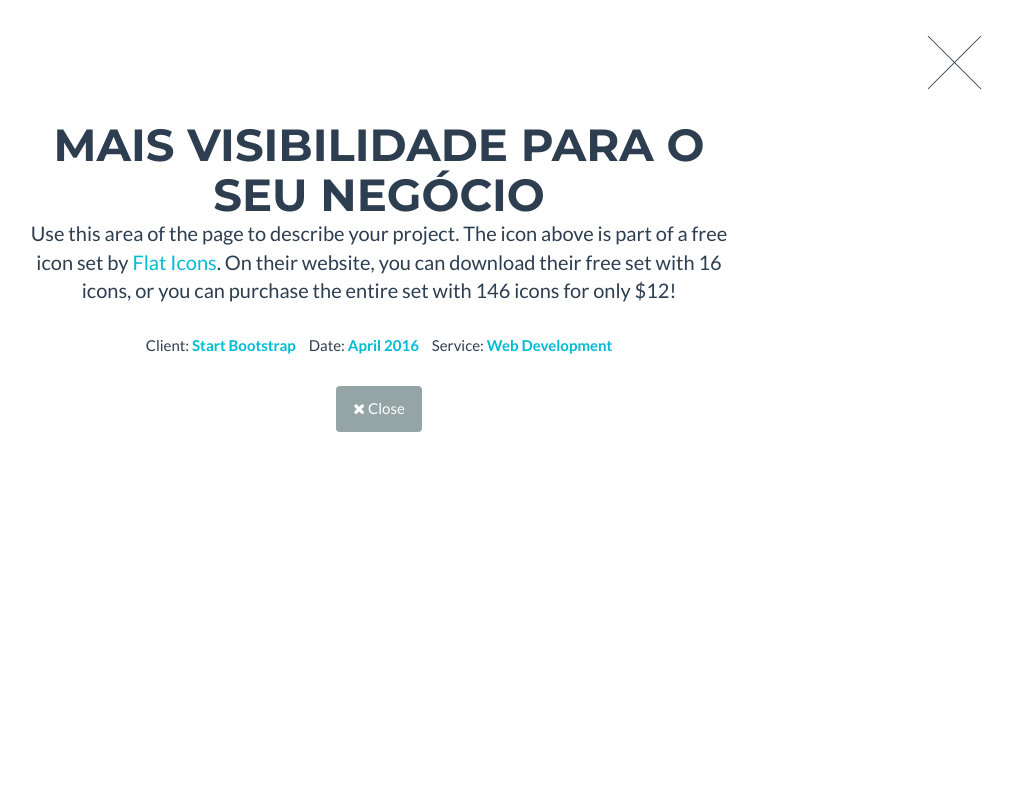
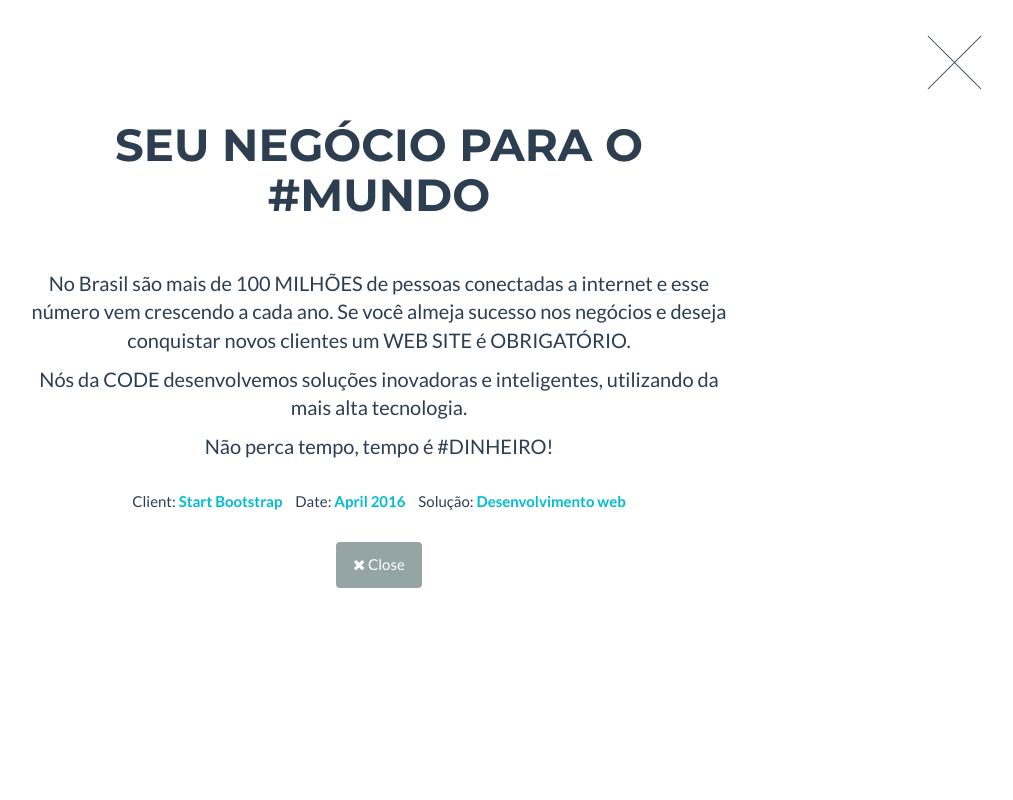
Before and after one commit to Revigat/ProjetoCodeSite, a Django app: page / in a window 1280 px wide, after a click on "WEB". Shown: the whole page, without its empty margins (261-1274 px from the left). Run offline with Django 3.2, Linux system fonts and the light colour scheme; some libraries are stand-ins or nearby versions.

Commit message:
Ajuste frase index.html

```diff
--- a/codesite/templates/index.html
+++ b/codesite/templates/index.html
@@ -296,20 +296,22 @@
                 <div class="row">
                     <div class="col-lg-8 col-lg-offset-2">
                         <div class="modal-body">
-                            <h2>Mais visibilidade para o seu negócio</h2>
+                            <h2>Seu negócio para o #Mundo<br></br></h2>
 
-                            <p>Use this area of the page to describe your project. The icon above is part of a free icon set by <a href="https://sellfy.com/p/8Q9P/jV3VZ/">Flat Icons</a>. On their website, you can download their free set with 16 icons, or you can purchase the entire set with 146 icons for only $12!</p>
+                            <p>No Brasil são mais de 100 MILHÕES de pessoas conectadas a internet e esse número vem crescendo a cada ano. Se você almeja sucesso nos negócios e deseja conquistar novos clientes um WEB SITE é OBRIGATÓRIO.</p>
+                            <p>Nós da CODE desenvolvemos soluções inovadoras e inteligentes, utilizando da mais alta tecnologia.</p>
+                            <p>Não perca tempo, tempo é #DINHEIRO!</p>
                             <ul class="list-inline item-details">
                                 <li>Client:
-                                    <strong><a href="#">Start Bootstrap</a>
+                                    <strong><a href="#contato">Start Bootstrap</a>
                                     </strong>
                                 </li>
                                 <li>Date:
                                     <strong><a href="#">April 2016</a>
                                     </strong>
                                 </li>
-                                <li>Service:
-                                    <strong><a href="#">Web Development</a>
+                                <li>Solução:
+                                    <strong><a href="#">Desenvolvimento web</a>
                                     </strong>
                                 </li>
                             </ul>
```
